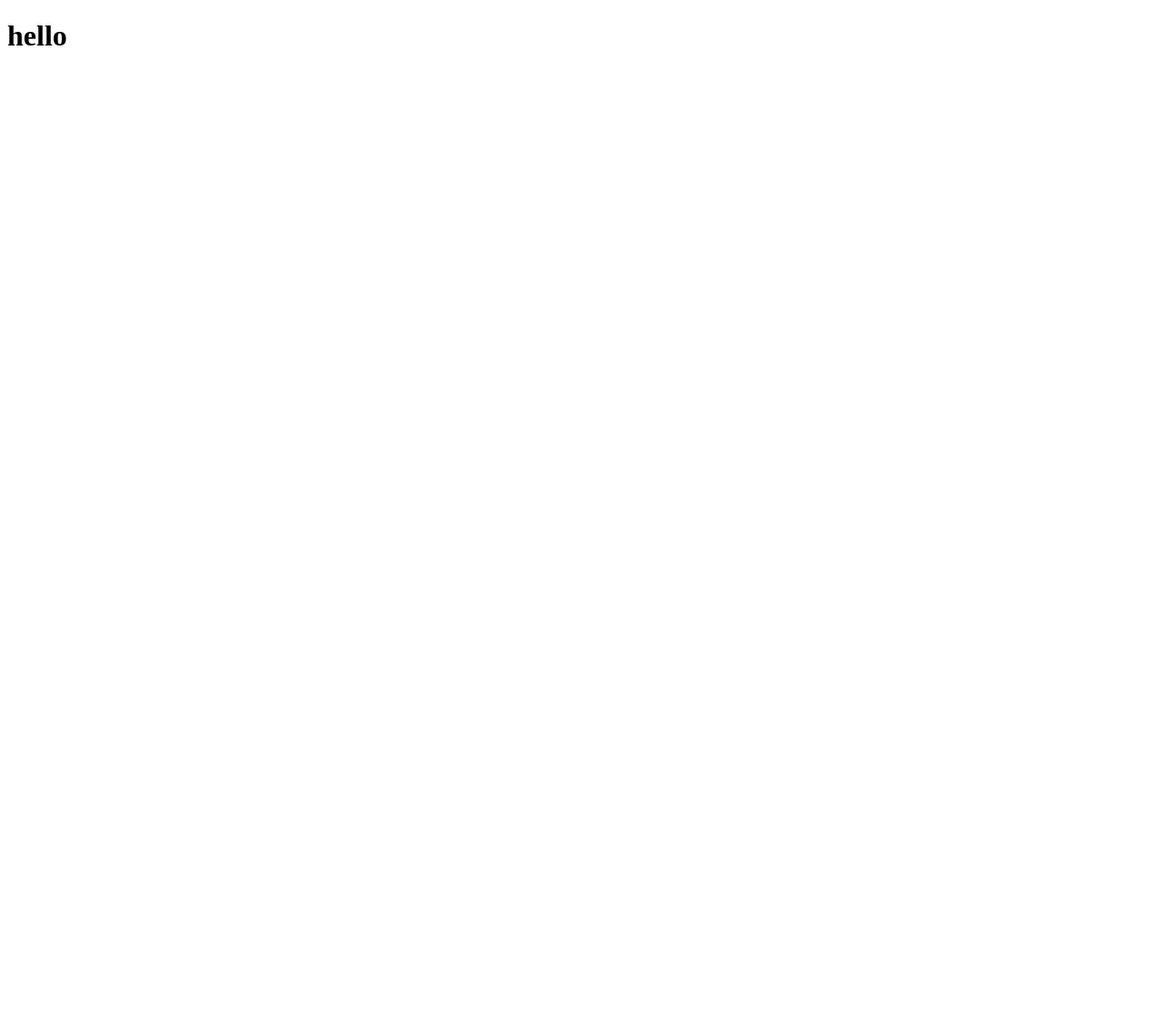
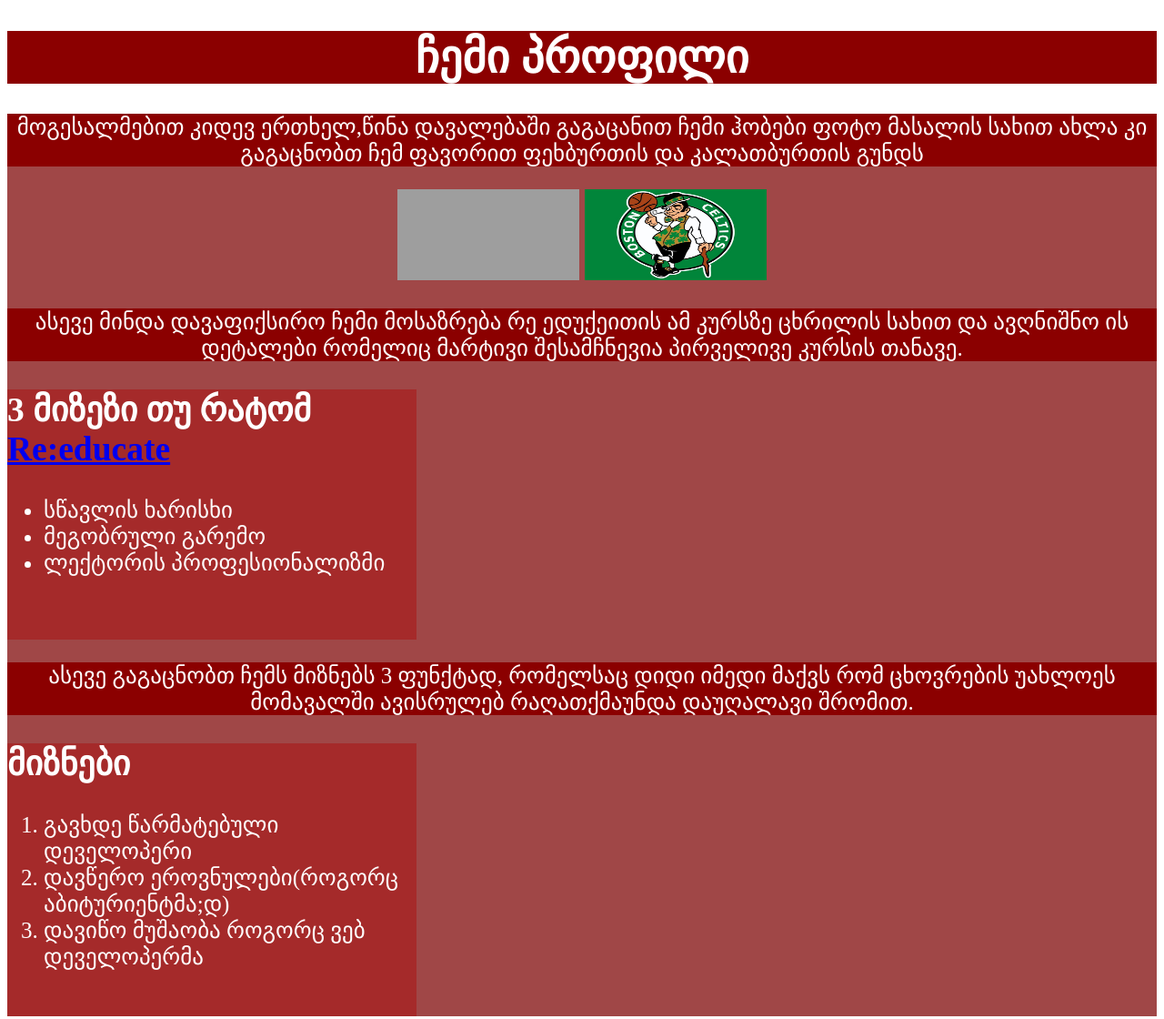
Before and after one commit to cowboy3407/Gigi-Nakhutsrishvili-Task-N2, a plain HTML site: page index.html in a window 1280 px wide. Shown: the whole page at 91% size. Before the commit the page ends 800 px from the top, so only its background shows below. Drawn offline with Linux system fonts and the light colour scheme; grey boxes are pictures that could not be loaded.

Commit message:
FInished task

```diff
--- a/index.html
+++ b/index.html
@@ -6,6 +6,46 @@
         <title>Document</title>
     </head>
     <body>
-    <h1>hello</h1>
+        <h1
+            style="text-align: center; background-color: darkred; color: white; font-size: 50px;;font: bold;">ჩემი
+            პროფილი</h1>
+        <div
+            style="background-color: #A04747; color: white; font-size: 25px; font: bold; text-align: center;">
+            <p style="background-color: darkred;">მოგესალმებით
+                კიდევ ერთხელ,წინა დავალებაში გაგაცანით ჩემი ჰობები ფოტო მასალის
+                სახით ახლა კი გაგაცნობთ ჩემ ფავორით ფეხბურთის და კალათბურთის
+                გუნდს</p>
+            <img
+                src="https://c4.wallpaperflare.com/wallpaper/991/943/585/football-fc-barcelona-logo-hd-wallpaper-preview.jpg"
+                alt="barcelona logo" style="height: 100px; width: 200px; ">
+            <img src="./8d9c9087cf0fe1e3942ddf2d6239e806.jpg"
+                alt="boston celtics logo" style="height: 100px; width: 200px;">
+
+            <p style="background-color: darkred;">ასევე მინდა დავაფიქსირო ჩემი
+                მოსაზრება რე ედუქეითის ამ კურსზე ცხრილის სახით და ავღნიშნო ის
+                დეტალები <span>რომელიც მარტივი შესამჩნევია პირველივე კურსის
+                    თანავე</span>.</p>
+            <section
+                style="background-color: brown; width: 450px; height: 275px;">
+                <h2 style="text-align: left">3 მიზეზი თუ რატომ <a href="https://www.reeducate.space/">Re:educate</a></h2>
+                <ul style="text-align: left;">
+                    <li>სწავლის ხარისხი</li>
+                    <li>მეგობრული გარემო</li>
+                    <li>ლექტორის პროფესიონალიზმი</li>
+                </ul>
+            </section>
+            <p style="background-color: darkred;">ასევე გაგაცნობთ ჩემს მიზნებს 3
+                ფუნქტად, რომელსაც დიდი იმედი მაქვს რომ ცხოვრების უახლოეს
+                მომავალში ავისრულებ რაღათქმაუნდა დაუღალავი შრომით.</p>
+            <section
+                style="background-color: brown; width: 450px; height: 300px;">
+                <h2 style="text-align: left;">მიზნები</h2>
+                <ol style="text-align: left;">
+                    <li>გავხდე წარმატებული დეველოპერი</li>
+                    <li>დავწერო ეროვნულები(როგორც აბიტურიენტმა;დ)</li>
+                    <li>დავიწო მუშაობა როგორც ვებ დეველოპერმა</li>
+                </ol>
+            </section>
+        </div>
     </body>
 </html>
```
Also changed, not shown: 8d9c9087cf0fe1e3942ddf2d6239e806.jpg (added). Lines whose indentation alone changed are shown as unchanged.
